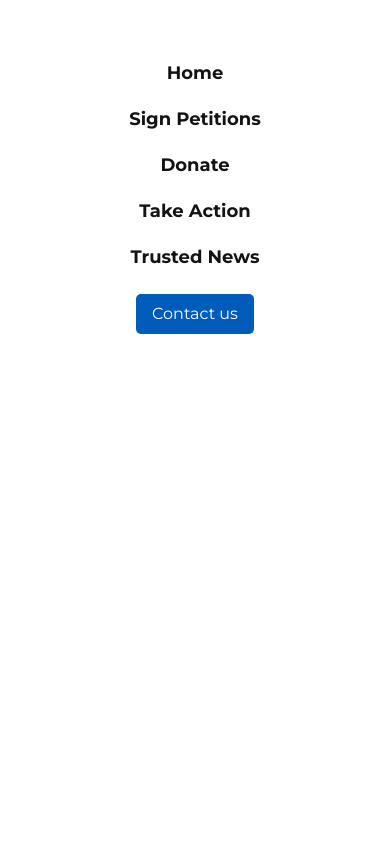
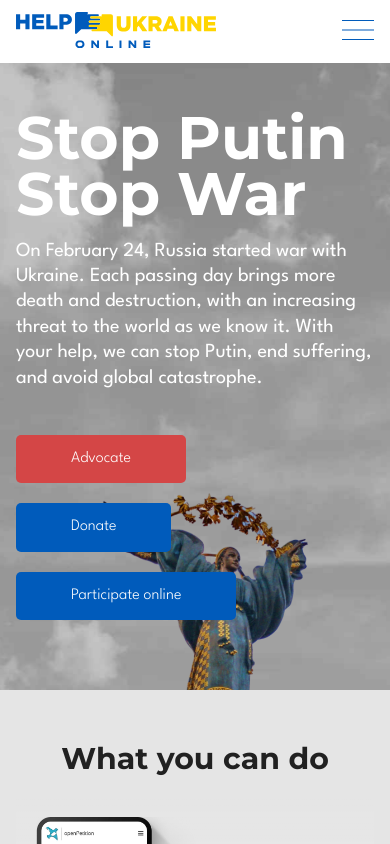
Before and after one commit to s7kind/helpukraine, a Next.js app: page / in a window 390 px wide. Shown: the top 844 px of the page. Built offline with nearby package versions, Linux system fonts and the light colour scheme.

Commit message:
finish mobile menu

```diff
--- a/components/header.js
+++ b/components/header.js
@@ -1,10 +1,24 @@
 import styles from '../styles/header.module.scss'
 import Link from "next/link";
 import {useEffect, useState} from "react";
+import {useRouter} from "next/router";
+
 
 export default function Header() {
+    const router = useRouter();
 
     const [scrollY, setScrollY] = useState(0);
+    const [menuActive, setMenuActive] = useState(false)
+
+    const menuHandle = () => {
+        setMenuActive(!menuActive)
+    }
+
+    useEffect(() => {
+        if (menuActive) {
+            setMenuActive(!menuActive);
+        }
+    }, [router.asPath]);
 
     const scrollEvent = () => {
         setScrollY(window.pageYOffset);
@@ -28,7 +42,12 @@ export default function Header() {
                 <Link href="/">
                     <a><img className={styles.header__logo} src="/static/logo.svg" alt="Help Ukraine Online"/></a>
                 </Link>
-                <div className={styles.header__menu}>
+                <div className={`${styles.header__menu} ${menuActive ? styles.header__menu__active : ''}`}>
+                    <div className={styles.header__menu_burger} onClick={() => menuHandle()}>
+                        <i/>
+                        <i/>
+                        <i/>
+                    </div>
                     <div className={styles.header__menu_links}>
                         <Link href={'/'}>
                             <a><span>Home</span></a>
--- a/styles/header.module.scss
+++ b/styles/header.module.scss
@@ -29,6 +29,39 @@
   &__menu {
     display: flex;
     align-items: center;
+
+    &_burger {
+      width: 32px;
+      height: 20px;
+      position: fixed;
+      top: 20px;
+      right: 16px;
+      cursor: pointer;
+      display: none;
+
+      i {
+        position: absolute;
+        width: 100%;
+        height: 1px;
+        background: #005BBB;
+        transition: all .4s ease;
+
+        &:nth-child(1) {
+          top: 0;
+          left: 0;
+        }
+
+        &:nth-child(2) {
+          top: 50%;
+          transform: translateY(-50%);
+        }
+
+        &:nth-child(3) {
+          bottom: 0;
+          top: initial;
+        }
+      }
+    }
 
     &_links {
       a {
@@ -87,20 +120,51 @@
       overflow-y: auto;
       position: fixed;
       top: 0;
-      right: 0;
+      right: -200vw;
       width: 100%;
       height: 100vh;
       background: rgba(255, 255, 255, 1);
       display: flex;
       flex-direction: column;
       align-items: center;
+      transition: right .4s ease, opacity .4s ease;
+
+      &__active {
+        right: 0;
+        opacity: 1;
+        visibility: visible;
+
+        .header__menu_burger {
+          i {
+            &:nth-child(1) {
+              top: 50%;
+              transform: rotate(45deg);
+            }
+
+            &:nth-child(2) {
+              width: 0;
+            }
+
+            &:nth-child(3) {
+              bottom: 52%;
+              transform: rotate(-45deg);
+            }
+          }
+        }
+      }
+
+      &_burger {
+        display: block;
+      }
 
       &_links {
         display: flex;
         flex-direction: column;
         align-items: center;
+
         a {
           margin: 14px 0;
+
           span {
             font-weight: 700;
             font-size: 18px;
```
